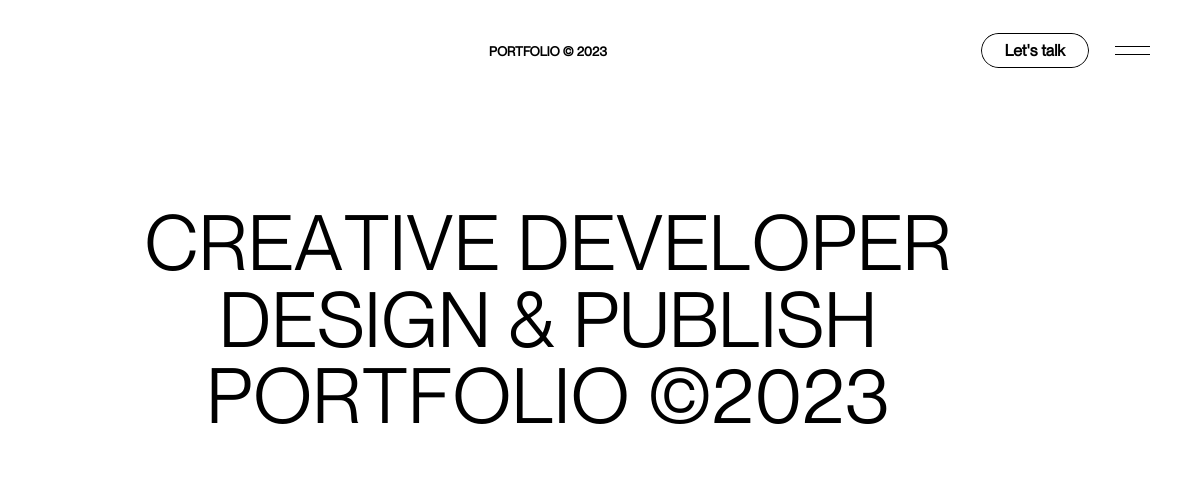
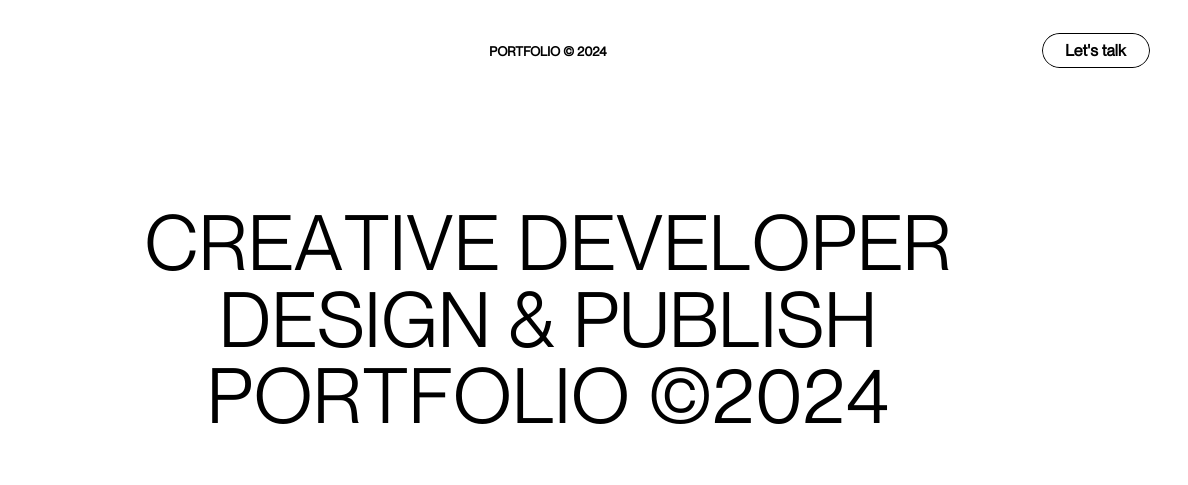
Before and after one commit to portfolioPr/portfolio, a plain HTML site: page index.html in a window 1280 px wide. Shown: the top 485 px of the page, 92-1280 px from the left. Drawn offline with nearby package versions, Linux system fonts and the light colour scheme; a web font is replaced by a local one.

Commit message:
프로젝트 초기화 완료

```diff
--- a/index.html
+++ b/index.html
@@ -4,8 +4,8 @@
     <meta charset="UTF-8">
     <meta http-equiv="X-UA-Compatible" content="IE=edge">
     <meta name="viewport" content="width=device-width, initial-scale=1.0">
-    <title>PORTFOLIO ©2023</title>
-    <meta property="og:title" content="PORTFOLIO ©2023">
+    <title>PORTFOLIO ©2024</title>
+    <meta property="og:title" content="PORTFOLIO ©2024">
     <link rel="shortcut icon" type="image/x-icon" href="./assets/images/favicon.ico" />
     <meta property="og:image" content="./assets/images/thum.jpg">
     <link rel="stylesheet" href="./assets/css/style.css">
@@ -24,7 +24,7 @@
     <header class="header">
         <div class="group-header">
             <div class="inner">
-                <h1 class="title">PORTFOLIO © 2023</h1>
+                <h1 class="title">PORTFOLIO © 2024</h1>
                 <a href="./index.html" class="logo">
                     <svg width="50" height="50" viewBox="0 0 256 299" fill="none" xmlns="http://www.w3.org/2000/svg">
                     <path d="M13 85V232H43V182H77C113.4 182 135.4 166.2 135.4 133.4C135.4 100.6 113.4 85 77 85H13ZM73.4 109C94.8 109 105.4 115.4 105.4 133.4C105.4 151.4 94.8 158 73.4 158H43V109H73.4ZM224.03 128C217.63 124.2 205.23 122.2 195.83 123.4C186.83 124.6 177.23 130 172.63 138.8V126H145.43V232H175.83V156.8C179.23 152 185.83 148.6 191.83 147.6C201.43 146 210.03 147.8 217.23 150.8L224.03 128Z" fill="black"/>
@@ -36,16 +36,16 @@
                         <span>Let's talk</span>
                         <div class="btn-bg"></div>
                     </a>
-                    <button type="button" class="btn-menu hover">
+                    <!-- <button type="button" class="btn-menu hover">
                         <span class="blind">메뉴</span>
                         <i class="line"></i>
                         <i class="line"></i>
-                    </button>
+                    </button> -->
                 </div>
             </div>
         </div>
 
-        <div class="group-menu">
+        <!-- <div class="group-menu">
             <div class="menu-content">
                 <div class="info">
                     <a href="./index.html" class="menu-logo">
@@ -77,7 +77,7 @@
                 <i class="line"></i>
             </button>
             <div class="menu-bg"></div>
-        </div>
+        </div> -->
     </header>
     <!-- //header -->
 
@@ -88,7 +88,7 @@
                 <h2 class="headline">
                     <span class="txt-oh">Creative developer</span>
                     <span class="txt-oh">design & publish</span>
-                    <span class="txt-oh">portfolio ©2023</span>
+                    <span class="txt-oh">portfolio ©2024</span>
                 </h2>
             </div>
         </section>
@@ -263,7 +263,7 @@
         </section>
 
 
-        <section class="section service" data-theme="black">
+        <!-- <section class="section service" data-theme="black">
             <div class="inner">
                 <div class="line-box pc"><i class="line-top"></i></div>
                 <div class="group-service">
@@ -317,7 +317,7 @@
                     </div>
                 </div>
             </div>
-        </section>
+        </section> -->
 
 
         <section class="section accent theme">
@@ -347,7 +347,7 @@
         </section>
 
 
-        <section id="publish" class="section work" data-cursor="">
+        <!-- <section id="publish" class="section work" data-cursor="">
             <div class="inner">
                 <h2 class="headline">Publish</h2>
                 <div class="work-list">
@@ -485,7 +485,7 @@
 
                 </div>
             </div>
-        </section>
+        </section> -->
     </main>
     <!-- //main-content -->
 
@@ -503,7 +503,7 @@
                     <a href="https://velog.io/@hjwon2016?tag=portfolio" target="_blank" class="link-sns">Velog</a>
                     <a href="https://github.com/portfolioPr?tab=repositories" target="_blank" class="link-sns">GitHub</a>
                 </div>
-                <address class="copy">PORTFOLIO © 2023. All rights reserved</address>
+                <address class="copy">PORTFOLIO © 2024. All rights reserved</address>
             </div>
         </div>
     </footer>
```
